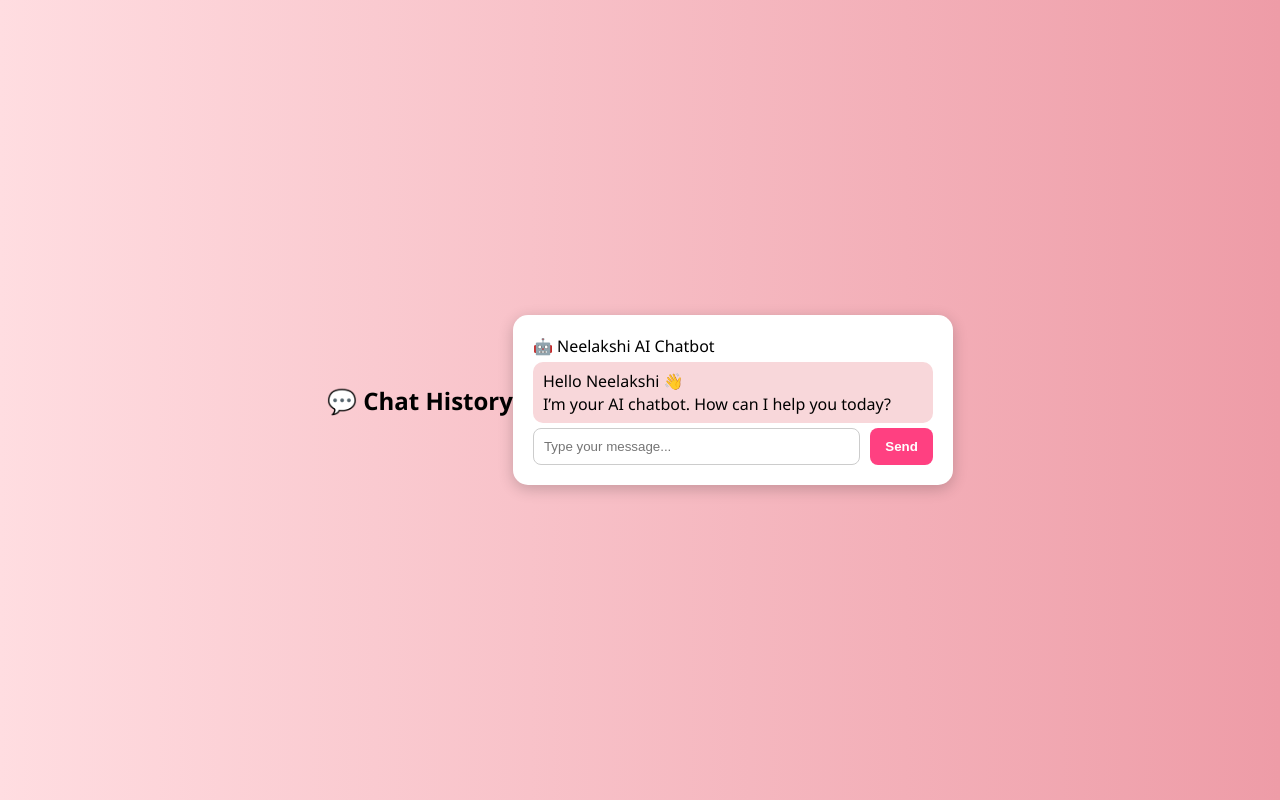
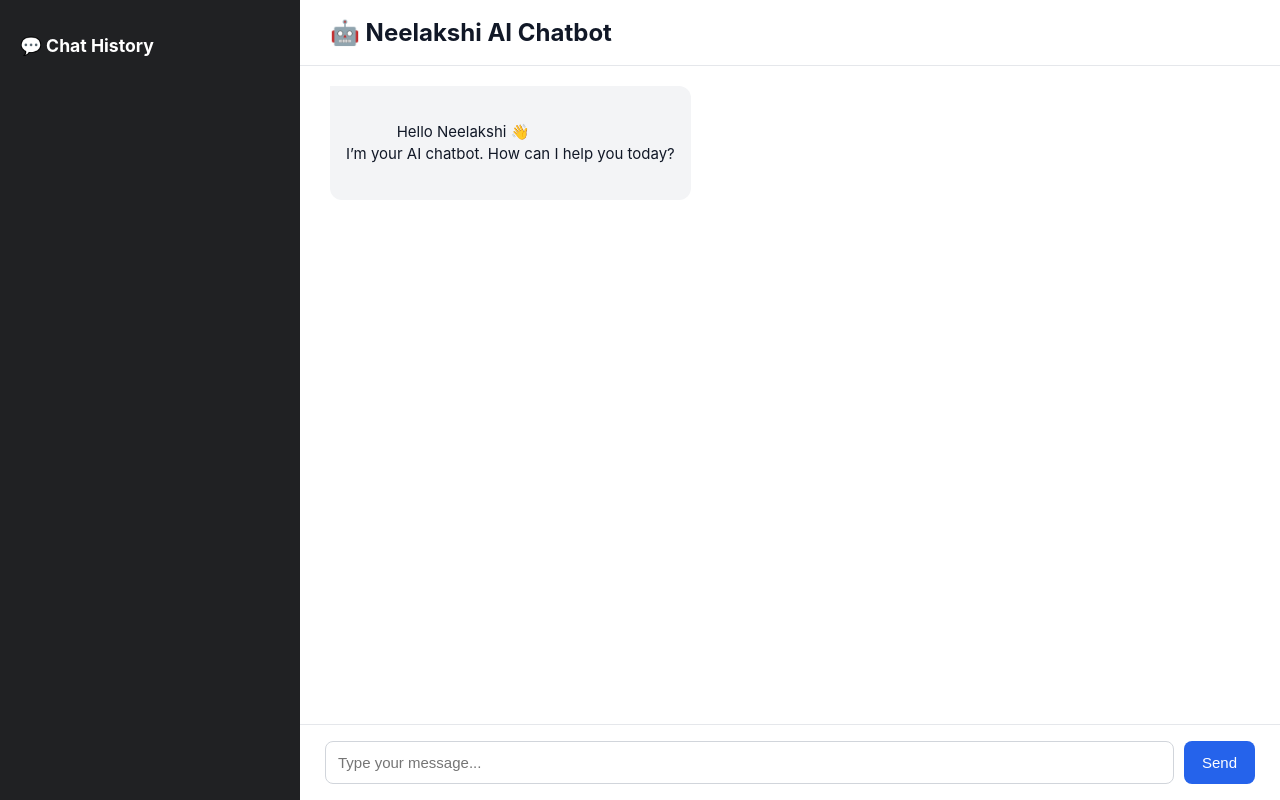
Before and after one commit to vvvkavita-collab/neelakshi-ai-chatbot, a website: page public/index.html in a window 1280 px wide. Drawn offline with Linux system fonts and the light colour scheme.

Commit message:
Update style.css

```diff
--- a/public/style.css
+++ b/public/style.css
@@ -1,74 +1,179 @@
+/* ==============================
+   Neelakshi AI Chatbot Styling
+   ChatGPT-style interface
+   ============================== */
+
 body {
-  font-family: "Segoe UI", sans-serif;
-  background: linear-gradient(to right, #ffdde1, #ee9ca7);
+  margin: 0;
+  font-family: "Inter", system-ui, -apple-system, BlinkMacSystemFont, sans-serif;
+  background-color: #f9fafb;
+  color: #111827;
+  display: flex;
+  height: 100vh;
+  overflow: hidden;
+}
+
+/* Sidebar */
+.sidebar {
+  width: 260px;
+  background-color: #202123;
+  color: white;
+  display: flex;
+  flex-direction: column;
+  padding: 20px;
+}
+
+.sidebar h2 {
+  font-size: 1.1rem;
+  margin-bottom: 15px;
   display: flex;
   align-items: center;
-  justify-content: center;
-  height: 100vh;
+  gap: 8px;
+}
+
+#history {
+  list-style: none;
+  padding: 0;
   margin: 0;
 }
 
-.chat-container {
-  background: white;
-  border-radius: 15px;
-  width: 400px;
-  padding: 20px;
-  box-shadow: 0px 4px 15px rgba(0, 0, 0, 0.2);
+#history li {
+  background-color: #2a2b32;
+  color: #e5e7eb;
+  border-radius: 8px;
+  padding: 10px 12px;
+  margin-bottom: 10px;
+  cursor: pointer;
+  transition: background 0.3s;
 }
 
-h1 {
-  text-align: center;
-  color: #ff4081;
+#history li:hover {
+  background-color: #3a3b45;
 }
 
-.chat-box {
-  height: 400px;
-  overflow-y: auto;
-  border: 1px solid #ddd;
-  border-radius: 10px;
-  padding: 10px;
-  margin-bottom: 10px;
+/* Chat Area */
+.chat-container {
+  flex: 1;
+  display: flex;
+  flex-direction: column;
+  justify-content: space-between;
+  background-color: #ffffff;
 }
 
-.message {
-  margin: 5px 0;
-  padding: 8px 10px;
-  border-radius: 10px;
-  line-height: 1.4;
+header {
+  background-color: #ffffff;
+  border-bottom: 1px solid #e5e7eb;
+  padding: 18px 30px;
+  font-size: 1.5rem;
+  font-weight: 700;
+  display: flex;
+  align-items: center;
+  gap: 10px;
+  color: #111827;
 }
 
-.message.You {
-  background-color: #d1ecf1;
-  text-align: right;
+header img {
+  width: 30px;
+  height: 30px;
+}
+
+/* Chat Box */
+#chat-box {
+  flex: 1;
+  overflow-y: auto;
+  padding: 20px 30px;
+  display: flex;
+  flex-direction: column;
+  gap: 20px;
+  scroll-behavior: smooth;
+}
+
+/* Messages */
+.message {
+  display: flex;
+}
+
+.message.user {
+  justify-content: flex-end;
 }
 
 .message.bot {
-  background-color: #f8d7da;
-  text-align: left;
+  justify-content: flex-start;
 }
 
+.bubble {
+  max-width: 70%;
+  padding: 12px 16px;
+  border-radius: 12px;
+  font-size: 15px;
+  line-height: 1.5;
+  white-space: pre-wrap;
+  word-wrap: break-word;
+}
+
+.user .bubble {
+  background-color: #2563eb;
+  color: white;
+  border-top-right-radius: 0;
+}
+
+.bot .bubble {
+  background-color: #f3f4f6;
+  color: #111827;
+  border-top-left-radius: 0;
+}
+
+/* Code Blocks */
+pre {
+  background-color: #1e1e1e;
+  color: #f5f5f5;
+  padding: 12px;
+  border-radius: 8px;
+  overflow-x: auto;
+  font-family: "Fira Code", monospace;
+}
+
+code {
+  background-color: #e5e7eb;
+  padding: 2px 5px;
+  border-radius: 4px;
+  font-family: "Fira Code", monospace;
+}
+
+/* Input Area */
 .input-area {
   display: flex;
-  gap: 10px;
+  padding: 16px 25px;
+  border-top: 1px solid #e5e7eb;
+  background-color: #ffffff;
 }
 
 #user-input {
   flex: 1;
-  padding: 10px;
-  border: 1px solid #ccc;
+  padding: 12px;
+  border: 1px solid #d1d5db;
   border-radius: 8px;
+  outline: none;
+  font-size: 15px;
+  transition: border-color 0.3s;
+}
+
+#user-input:focus {
+  border-color: #2563eb;
 }
 
 #send-btn {
-  background: #ff4081;
+  background-color: #2563eb;
+  color: white;
   border: none;
-  color: white;
-  padding: 10px 15px;
   border-radius: 8px;
+  margin-left: 10px;
+  padding: 0 18px;
+  font-size: 15px;
   cursor: pointer;
-  font-weight: bold;
+  transition: background-color 0.3s;
 }
 
 #send-btn:hover {
-  background: #e73370;
+  background-color: #1e40af;
 }
```
